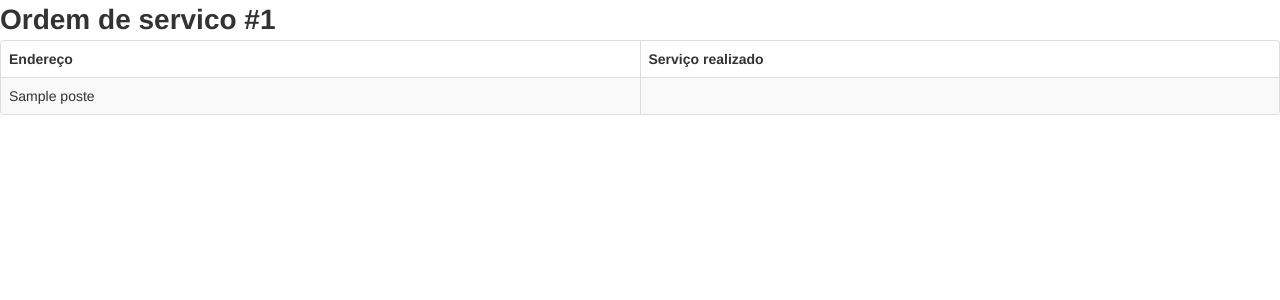
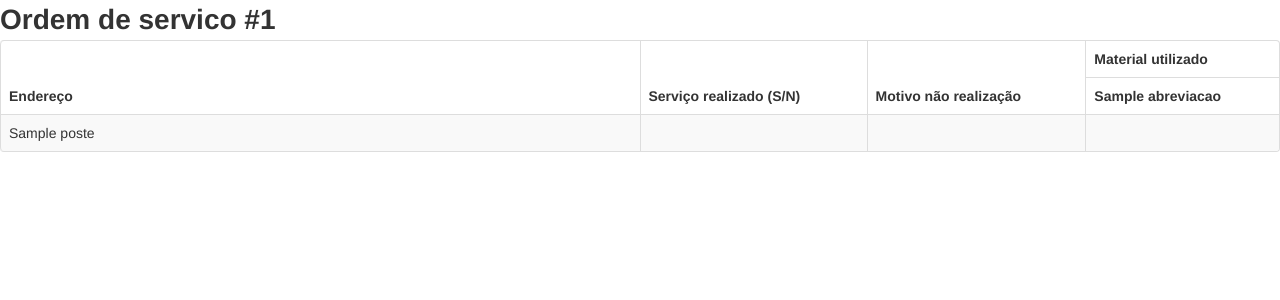
Before and after one commit to CidadeIluminada/TCCCidadeIluminada, a Flask app: template cidadeiluminada/templates/pdf/ordem_servico.html in a window 1280 px wide. Shown: the top 300 px of the page. Run offline with Flask 2, Linux system fonts and the light colour scheme; the template is opened without the code that fills it: most values are stand-ins (such as "Sample title", 1, 10 or a date in 2020); parts of the project's set-up code (start-up, migrations or seed data) failed here and were passed over; some libraries are stand-ins or nearby versions.

Commit message:
Atualiza PDF da URBAM closes #31

```diff
--- a/cidadeiluminada/templates/admin/model/details_os.html
+++ b/cidadeiluminada/templates/admin/model/details_os.html
@@ -27,7 +27,7 @@
                     Realizado
                 </th>
                 <th colspan="{{ equipamentos.count() }}">
-                    Materiais utilizados
+                    Material utilizado
                 </th>
                 <th rowspan="2">
                     Motivo não realização
--- a/cidadeiluminada/templates/pdf/ordem_servico.html
+++ b/cidadeiluminada/templates/pdf/ordem_servico.html
@@ -155,11 +155,6 @@
               background-color: #f9f9f9;
             }
 
-            .table-hover tbody tr:hover td,
-            .table-hover tbody tr:hover th {
-              background-color: #f5f5f5;
-            }
-
             /*table td[class*="span"],
             table th[class*="span"],
             .row-fluid table td[class*="span"],
@@ -269,21 +264,6 @@
               background-color: #d9edf7;
             }
 
-            .table-hover tbody tr.success:hover td {
-              background-color: #d0e9c6;
-            }
-
-            .table-hover tbody tr.error:hover td {
-              background-color: #ebcccc;
-            }
-
-            .table-hover tbody tr.warning:hover td {
-              background-color: #faf2cc;
-            }
-
-            .table-hover tbody tr.info:hover td {
-              background-color: #c4e3f3;
-            }
         </style>
         {# <link rel="stylesheet" href="https://maxcdn.bootstrapcdn.com/bootstrap/3.3.5/css/bootstrap.css"> #}
     </head>
@@ -291,12 +271,28 @@
         <h1>Ordem de servico #{{ ordem_servico.id }} </h1>
         <table class="table table-striped table-bordered">
             <thead>
-                <th>
-                    Endereço
-                </th>
-                <th style="width: 50%">
-                    Serviço realizado
-                </th>
+                <tr>
+                    <th style="width: 50%" rowspan="2">
+                        Endereço
+                    </th>
+                    <th rowspan="2">
+                        Serviço realizado (S/N)
+                    </th>
+                    <th rowspan="2">
+                        Motivo não realização
+                    </th>
+                    <th colspan="{{ equipamentos.count() }}">
+                        Material utilizado
+                    </th>
+                </tr>
+                <tr>
+                    {% for equipamento in equipamentos %}
+                        <th>
+                            {{ equipamento.abreviacao }}
+                        </th>
+                    {% endfor %}
+                </tr>
+            </tr>
             </thead>
             <tbody>
                 {% for servico in ordem_servico.servicos %}
@@ -304,9 +300,11 @@
                     <td>
                         {{ servico.item_manutencao.poste }}
                     </td>
-                    <td>
-                        &nbsp;
-                    </td>
+                    <td></td>
+                    <td></td>
+                    {% for equipamento in equipamentos %}
+                        <td></td>
+                    {% endfor %}
                 </tr>
                 {% endfor %}
             </tbody>
```
Also changed, not shown: cidadeiluminada/protocolos/rotas.py (+6 -2 lines).
